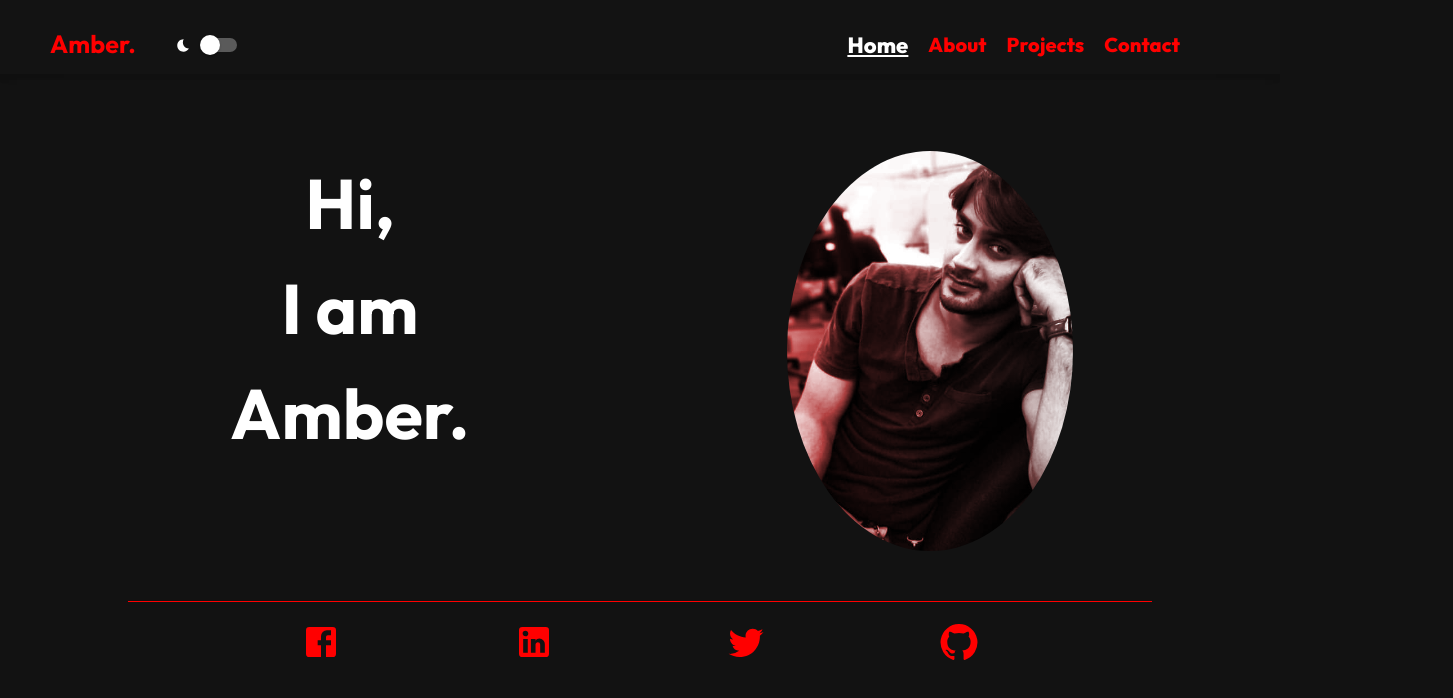
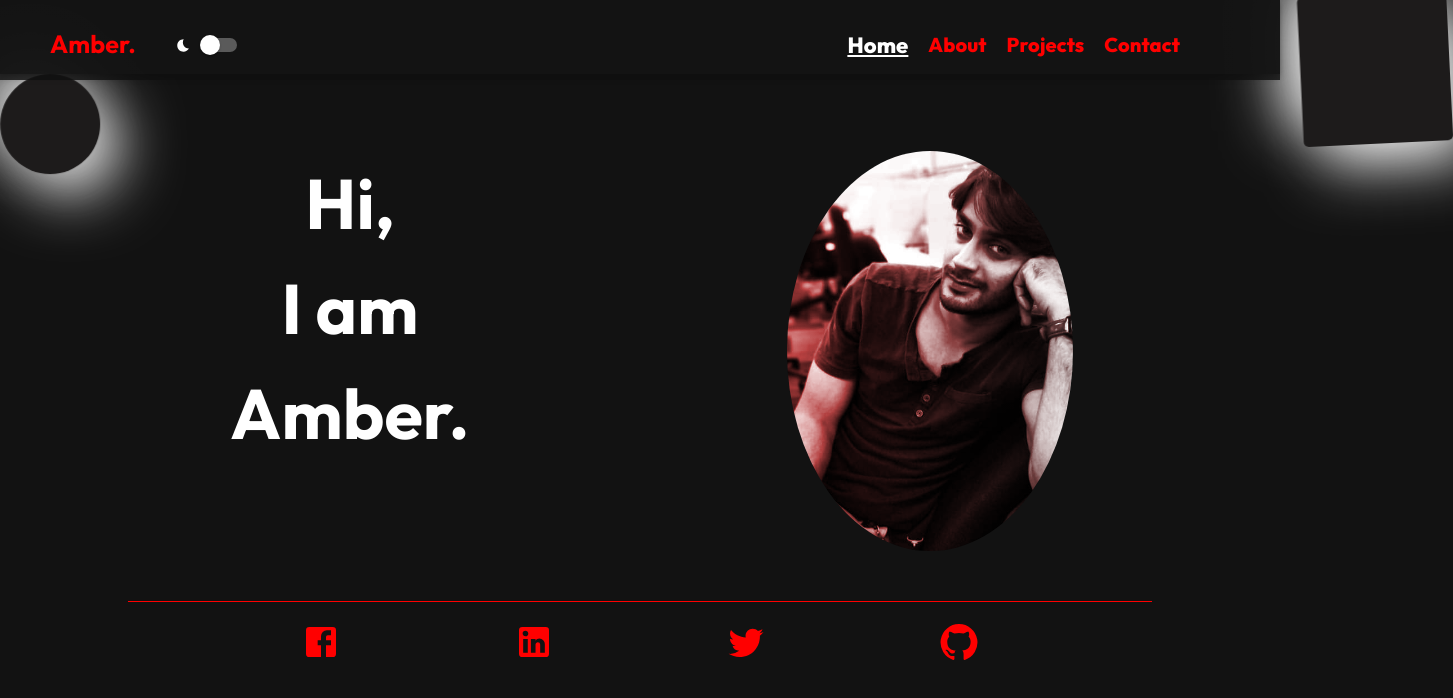
Before and after one commit to ambervector/react-portfolio, a React (Create React App) app: page / in a window 1280 px wide. Shown: the top 698 px of the page, 1453 px wide, since content can reach past the window. Built offline with nearby package versions, Linux system fonts and the light colour scheme.

Commit message:
added neomorphic animation

```diff
--- a/package.json
+++ b/package.json
@@ -5,11 +5,13 @@
   "dependencies": {
     "@emotion/react": "^11.11.4",
     "@emotion/styled": "^11.11.0",
+    "@gsap/react": "^2.1.1",
     "@mui/icons-material": "^5.11.11",
     "@mui/material": "^5.15.13",
     "@testing-library/jest-dom": "^5.16.5",
     "@testing-library/react": "^13.4.0",
     "@testing-library/user-event": "^13.5.0",
+    "gsap": "^3.12.5",
     "react": "^18.2.0",
     "react-dom": "^18.2.0",
     "react-icons": "^4.7.1",
--- a/src/components/Hero/HomeHero.jsx
+++ b/src/components/Hero/HomeHero.jsx
@@ -44,9 +44,9 @@ const HomeHero = () => {
 
   return (
     <Box
-      sx={{ flexGrow: 1 }}
+      sx={{ flexGrow: 1, zIndex: 2 }}
       className={classes.hero}
-      backgroundColor={"background.default"}
+      // backgroundColor={"background.default"}
       color={"text.secondary"}
     >
       <Grid container spacing={1}>
--- a/src/components/Hero/HomeHero.module.css
+++ b/src/components/Hero/HomeHero.module.css
@@ -7,6 +7,8 @@
   display: flex;
   align-items: center;
   text-align: center;
+  background-color: transparent;
+  /* opacity: 0; */
 }
 
 .right_container {
--- a/src/components/UI/Footer/Footer.jsx
+++ b/src/components/UI/Footer/Footer.jsx
@@ -5,28 +5,45 @@ import LinkedInIcon from "@mui/icons-material/LinkedIn";
 import TwitterIcon from "@mui/icons-material/Twitter";
 import GitHubIcon from "@mui/icons-material/GitHub";
 import { useSpring, animated } from "react-spring";
+import gsap from "gsap";
+import { useGSAP } from "@gsap/react";
 
 const iconStyle = { color: "red", fontSize: "4rem" };
 
 const Footer = () => {
-  const slideUp = useSpring({
-    from: {
-      transform: "translateY(100px)",
-      opacity: 0,
-    },
-    to: {
-      transform: "translateY(0px)",
-      opacity: 1,
-    },
-    config: {
-      duration: 1000,
-    },
-    delay: 500,
-  });
+  useGSAP(() => {
+    gsap.fromTo(
+      "#footer",
+      {
+        opacity: 0,
+        scale: 2,
+      },
+      {
+        opacity: 1,
+        scale: 1,
+        duration: 2,
+      }
+    );
+  }, []);
+
+  // const slideUp = useSpring({
+  //   from: {
+  //     transform: "translateY(100px)",
+  //     opacity: 0,
+  //   },
+  //   to: {
+  //     transform: "translateY(0px)",
+  //     opacity: 1,
+  //   },
+  //   config: {
+  //     duration: 1000,
+  //   },
+  //   delay: 500,
+  // });
 
   return (
     <>
-      <animated.footer style={slideUp}>
+      <footer id="footer">
         <div className={classes.icon_container}>
           <a href="#">
             <FacebookIcon className={classes.icon} style={iconStyle}>
@@ -55,7 +72,7 @@ const Footer = () => {
             </GitHubIcon>
           </a>
         </div>
-      </animated.footer>
+      </footer>
     </>
   );
 };
--- a/src/components/UI/Layout/Layout.jsx
+++ b/src/components/UI/Layout/Layout.jsx
@@ -6,6 +6,9 @@ import { createTheme } from "@mui/material";
 import { ThemeProvider } from "@emotion/react";
 import { Box } from "@mui/material";
 import { CssBaseline } from "@mui/material";
+import gsap from "gsap";
+import { useGSAP } from "@gsap/react";
+import zIndex from "@mui/material/styles/zIndex";
 
 const Root = () => {
   const [mode, setMode] = useState("dark");
@@ -14,13 +17,70 @@ const Root = () => {
       mode: mode,
     },
   });
+  useGSAP(() => {
+    gsap.to("#animationBox", {
+      borderRadius: 0,
+      x: window.innerWidth,
+      y: window.innerHeight,
+      z: -1,
+      rotation: 360,
+      duration: 4,
+      repeat: -10,
+      yoyo: true,
+      scale: 1.5,
+      ease: "back.in",
+    });
+  }, []);
+
+  useGSAP(() => {
+    gsap.to("#animationBox1", {
+      top: window.innerHeight,
+      left: -window.innerWidth,
+      z: -1,
+      rotation: 360,
+      delay: 0.5,
+      duration: 8,
+      repeat: -10,
+      yoyo: true,
+      scale: 1.5,
+      ease: "back.in",
+    });
+  }, []);
 
   return (
     <>
       <ThemeProvider theme={darkTheme}>
         <CssBaseline />
         <MainNavigation setMode={setMode} mode={mode} />
+        <Box
+          id="animationBox"
+          sx={{
+            position: "fixed",
+            zIndex: -5,
+            x: 0,
+            y: 0,
+            width: 100,
+            height: 100,
+            borderRadius: "50px",
+            backgroundColor: "#1d1b1b",
+            boxShadow: "20px 20px 60px #e8e8e8, -20px -20px 60px #e8e8e8",
+          }}
+        ></Box>
         <Outlet />
+        <Box
+          id="animationBox1"
+          sx={{
+            position: "absolute",
+            zIndex: -5,
+            top: 0,
+            left: window.innerWidth,
+            width: 150,
+            height: 150,
+            borderRadius: "5px",
+            backgroundColor: "#1d1b1b",
+            boxShadow: "20px 20px 60px #e8e8e8, -20px -20px 60px #e8e8e8",
+          }}
+        ></Box>
         <Footer />
       </ThemeProvider>
     </>
```
Also changed, not shown: 1 other file (tests, documents, lock files or other folders).
